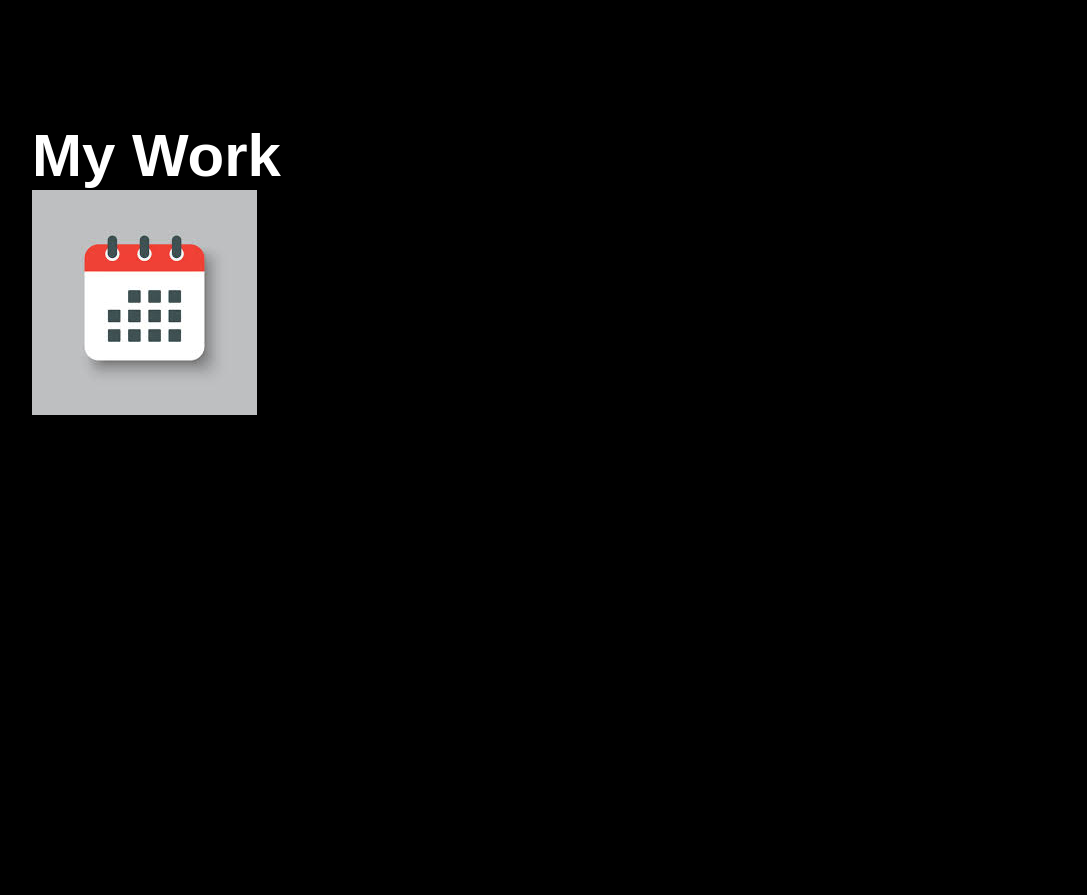
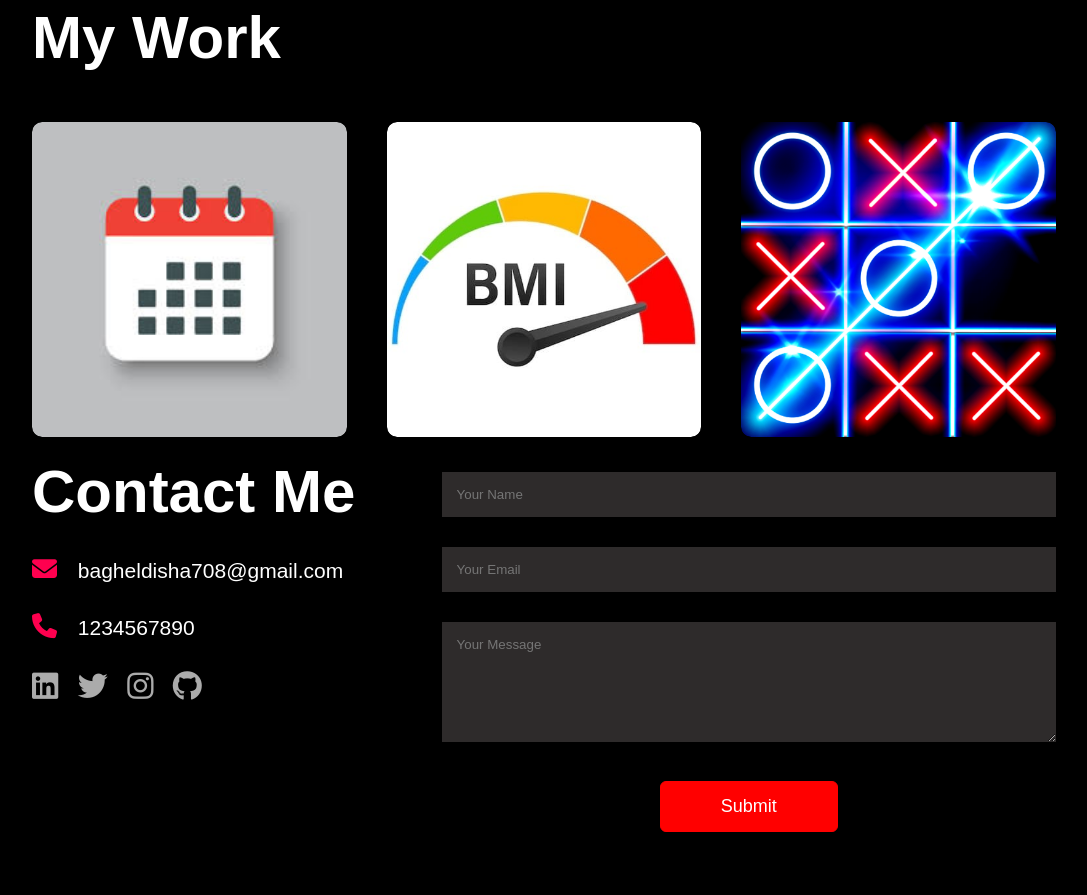
Before and after one commit to Disha-Baghel/My-Portfolio, a plain HTML site: page aboutMe.html in a window 1280 px wide. Shown: the part 1399-2294 px from the top of the page, without its empty margins (96-1183 px from the left). Before the commit the page ends 1878 px from the top, so only its background shows below. Drawn offline with Linux system fonts and the light colour scheme.

Commit message:
Added new file

```diff
--- a/aboutMe.html
+++ b/aboutMe.html
@@ -14,14 +14,14 @@
             <nav>
                 <img src="images/Disha2.jpg" class="logo">
                 <ul>
-                    <li><a href="#">Home</a></li>
-                    <li><a href="#">About</a></li>
-                    <li><a href="#">Portfolio</a></li>
-                    <li><a href="#">Contact</a></li>
+                    <li><a href="#header">Home</a></li>
+                    <li><a href="#about">About</a></li>
+                    <li><a href="#portfolio">Portfolio</a></li>
+                    <li><a href="#contact">Contact</a></li>
                 </ul>
             </nav>
             <div class="header-text">
-                <p>Web Developer</p>
+                <p>Android Developer</p>
                 <h1>Hi, I'm <span> Disha Baghel</span> <br> From National Institute of Technology, Srinagar</h1>
             </div>
         </div>
@@ -36,11 +36,12 @@
                 <div class="about-col-2">
                     <h1 class="subtitle">About Me</h1>
                     <p >
-                        Lorem ipsum dolor sit amet, consectetur adipisicing elit. Molestias a, cupiditate eaque quis
+                        <!-- Lorem ipsum dolor sit amet, consectetur adipisicing elit. Molestias a, cupiditate eaque quis
                         sit consequuntur quisquam hic quia esse numquam cumque, optio saepe itaque distinctio deleniti
                         velit obcaecati voluptatibus eum! Lorem ipsum dolor sit amet consectetur, adipisicing
                         elit. Dolorum sunt commodi quasi et, maxime eum sit non, inventore laudantium similique ipsam
-                        laboriosam nobis quia tenetur? Quasi corporis perspiciatis obcaecati unde.
+                        laboriosam nobis quia tenetur? Quasi corporis perspiciatis obcaecati unde. -->
+                        I am an Android Development Enthusiast learning Android Development
                     </p>
                     <div class="tab-title">
                         <p class="tab-links active-link" onclick=" opentab('skills')">Skills</p>
@@ -79,31 +80,75 @@
         <h1 class="subtitle">My Work</h1>
         <div class="work-list">
             <div class="work">
-                <img src="images/work1.jpg" alt="">
+                <img src="images/work1.jpg">
+                <div class="layer">
+                    <h3>Calendar Application</h3>
+                    <p>
+                        The system provides you with a simple way to
+                        display the full calendar.
+                    </p>
+                    <a href="https://github.com/Disha-Baghel/My-Calender"><i class="fa-solid fa-link"></i></a>
+                </div>
+            </div>
+            <div class="work">
+                <img src="images/work2.jpg">
+                <div class="layer">
+                    <h3>BMI Calculator</h3>
+                    <p>
+                        This mobile application calculates your BMI.
+                    </p>
+                    <a href="https://github.com/Disha-Baghel/BMI-Calculator"><i class="fa-solid fa-link"></i></a>
+                </div>
+            </div>
+            <div class="work">
+                <img src="images/work4.png">
+                <div class="layer">
+                    <h3>Tic Tac Toe</h3>
+                    <p>
+                        This is a classic tic-tac-toe game mobile application
+                    </p>
+                    <a href="https://github.com/Disha-Baghel/Tic-Tac-Toe"><i class="fa-solid fa-link"></i></a>
             </div>
         </div>
     </div>
 </div>
+<!-- Contact  -->
+<div id="contact">
+    <div class="container">
+        <div class="row">
+            <div class="contact-left">
+                <h1 class="subtitle">Contact Me </h1>
+                <p>
+                    <a href="#"><i class="fa-sharp fa-solid fa-envelope"></i></a>
+                    bagheldisha708@gmail.com
+                </p>
+                <p>
+                    <a href="#"><i class="fa-solid fa-phone"></i></a>
+                    1234567890
+                </p>
+                <div class="social-icons">
+                    <a href="https://www.linkedin.com/in/disha-baghel-624752229"><i class="fa-brands fa-linkedin"></i></a>
+                    <a href="https://twitter.com/dishabaghel16"><i class="fa-brands fa-twitter"></i></a>
+                    <a href="https://www.instagram.com/emiko.sunshine"><i class="fa-brands fa-instagram"></i></a>
+                    <a href="https://github.com/Disha-Baghel?tab=repositories"><i class="fa-brands fa-github"></i></a>
+                </div>
+            </div>
+            <div class="contact-right">
+                <form type="submit" action="mailto: bagheldisha708@gmail.com" value="send" >
+                    <input type="text" name="Name" placeholder="Your Name" required>
+                    <input type="email" name="email" placeholder="Your Email" required>
+                    <textarea name="Message" rows="6" placeholder="Your Message"></textarea>
+                    <button type="submit" class="btn">Submit</button>
+                </form>
+            </div>
+        </div>
+    </div>
+    <div class="copyright"></div>
+</div>
 
 
 
-
-
-    <script src="update.js">
-        // var tablinks = document.getElementsByClassName("tab-links");
-        // var tabcontents = document.getElementsByClassName("tab-contents");
-
-        // function opentab(tabname){
-        //     for(tablink of tablinks){
-        //         tablink.classList.remove("active-link");
-        //     }
-        //     for(tabcontent of tabcontents){
-        //         tabcontent.classList.remove("active-tab");
-        //     }
-        //     event.currentTarget.classList.add("active-link")
-        //     document.getElementById(tabname).classList.add("active-tab");
-        // }
-    </script>
+<script src="update.js"></script>
 
 </body>
 </html>
--- a/style.css
+++ b/style.css
@@ -3,6 +3,9 @@
     padding: 0;
     font-family: 'poppins', sans-serif;
     box-sizing: border-box;
+}
+html{
+    scroll-behavior: smooth;
 }
 body{
     background: #000;
@@ -133,3 +136,116 @@ nav ul li a:hover::after{
 #portfolio{
     padding: 50px 0;
 }
+.work-list{
+    display: grid;
+    grid-template-columns: repeat( auto-fit, minmax(250px, 1fr));
+    grid-gap: 40px;
+    margin-top: 50px;
+}
+.work{
+    border-radius: 10px;
+    position: relative;
+    overflow: hidden;
+}
+.work img{
+    width: 100%;
+    border-radius: 10px;
+    display: block;
+    transition: transform 0.5s;
+}
+.layer{
+    width: 100%;
+    height: 0;
+    background: linear-gradient(#2e1c1c99, #3f3f44);
+    border-radius: 10px;
+    position: absolute;
+    left: 0;
+    bottom: 0;
+    overflow: hidden;
+    display: flex;
+    align-items: center;
+    justify-content: center;
+    flex-direction: column;
+    padding: 0 40px;
+    text-align: center;
+    font-size: 30px;
+    transition: height 0.7s;
+}
+.layer h3{
+    font-weight: 500;
+    margin-bottom: 20px;
+}
+.layer a{
+    margin-top: 20px;
+    color: #b73c3c;
+    font-size: 18px;
+    line-height: 60px;
+    background: #fff;
+    width: 60px;
+    height: 60px;
+    border-radius: 50%;
+    text-align: center;
+}
+.work:hover img{
+    transform: scale(1.1);
+}
+.work:hover .layer{
+    height: 100%;
+}
+/* Contact  */
+.contact-left{
+    flex-basis: 35%;
+}
+.contact-right{
+    flex-basis: 60%;
+}
+.contact-left p{
+    margin-top: 30px;
+}
+.contact-left p i{
+    color: #ff004f;
+    margin-right: 15px;
+    font-size: 25px;
+}
+.social-icons{
+    margin-top: 30px;
+}
+.social-icons a{
+    text-decoration: none;
+    font-size: 30px;
+    margin-right: 15px;
+    color: #ababab;
+    display: inline-block;
+    transition: transform 0.5;
+}
+.social-icons a:hover{
+    color: red;
+    transform: translateY(-5px);
+}
+.contact-right form{
+    width: 100%;
+}
+form input, form textarea{
+    width: 100%;
+    border: 0;
+    outline: none;
+    background: rgb(46, 43, 43);
+    padding: 15px;
+    margin: 15px 0;
+    color: #fff;
+
+}
+.btn{
+    display: block;
+    margin: 50px auto;
+    width: fit-content;
+    border: 1px solid red;
+    padding: 14px 60px;
+    border-radius: 6px;
+    text-decoration: none;
+    font-size: 18px;
+    margin-top: 20px;
+    cursor: pointer;
+    background: red;
+    color: #fff;
+}
```
Also changed, not shown: images/work2.jpg (added), images/work3.jpg (added), images/work4.jpg (added), images/work4.png (added).
